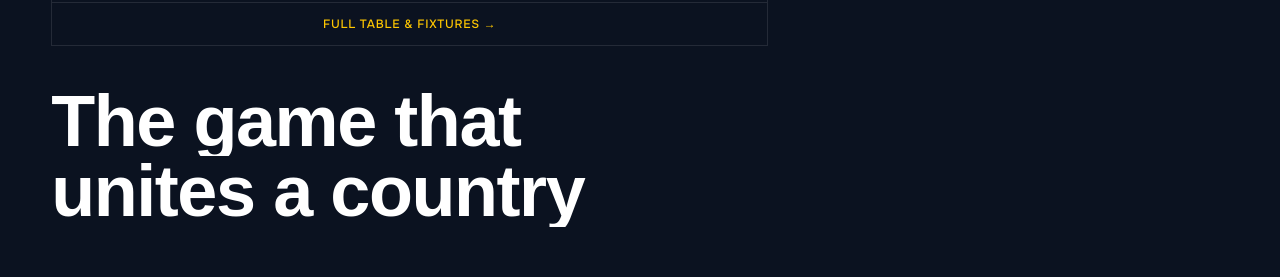
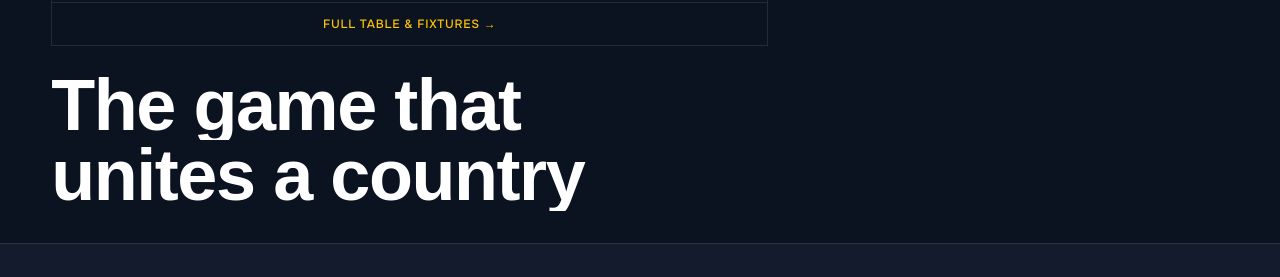
Before and after one commit to pankratovnazar2009-gif/upl-site, a Next.js app: page /en in a window 1280 px wide. Shown: the part 463-740 px from the top of the page. Built offline with nearby package versions, Linux system fonts and the light colour scheme; no server answers; a web font is replaced by a local one.

Commit message:
Fix perceived gap under hero: headline reveals on load, not on scroll; tighter padding

```diff
--- a/src/app/[locale]/page.tsx
+++ b/src/app/[locale]/page.tsx
@@ -41,7 +41,7 @@ export default async function HomePage() {
       {currentRound && <MatchTicker round={currentRound} />}
 
       {/* Hero */}
-      <section className="mx-auto max-w-[1440px] px-(--gutter) pt-6 pb-(--section-y-dense) sm:pt-8">
+      <section className="mx-auto max-w-[1440px] px-(--gutter) pt-6 pb-6 sm:pt-8 sm:pb-8">
         {(featuredNews?.length || topMatch) && (
           <Reveal className="grid grid-cols-1 gap-3 lg:grid-cols-[1.6fr_1fr]">
             {featuredNews && featuredNews.length > 0 && <NewsBox items={featuredNews} />}
@@ -57,8 +57,9 @@ export default async function HomePage() {
         )}
 
         <SplitHeading
+          eager
           text={t("heroTitle")}
-          className="font-display mt-10 text-[clamp(2.25rem,6vw,4.5rem)] font-bold leading-[0.98]"
+          className="font-display mt-6 text-[clamp(2.25rem,6vw,4.5rem)] font-bold leading-[0.98]"
         />
       </section>
 
--- a/src/components/motion/split-heading.tsx
+++ b/src/components/motion/split-heading.tsx
@@ -7,15 +7,21 @@ const EASE_OUT: [number, number, number, number] = [0.16, 1, 0.3, 1];
 /**
  * Splits text on \n into lines and reveals each one rising from behind a
  * mask — the signature move from the reference set, not a plain fade.
+ *
+ * `eager` animates on mount instead of on scroll-into-view — use it for
+ * above-the-fold headings, where waiting for 60% scroll visibility just
+ * reads as a blank gap since the heading is usually already on screen.
  */
 export function SplitHeading({
   text,
   className,
   as = "h1",
+  eager = false,
 }: {
   text: string;
   className?: string;
   as?: "h1" | "h2";
+  eager?: boolean;
 }) {
   const reduced = useReducedMotion();
   const lines = text.split("\n");
@@ -23,19 +29,24 @@ export function SplitHeading({
 
   return (
     <Tag className={className}>
-      {lines.map((line, i) => (
+      {lines.map((line, i) => {
+        const revealProps = reduced
+          ? {}
+          : eager
+            ? { initial: { y: "100%" }, animate: { y: 0 } }
+            : { initial: { y: "100%" }, whileInView: { y: 0 }, viewport: { once: true, amount: 0.6 } };
+        return (
           <span key={i} className="block overflow-hidden">
             <motion.span
               className="block"
-            initial={reduced ? undefined : { y: "100%" }}
-            whileInView={reduced ? undefined : { y: 0 }}
-            viewport={{ once: true, amount: 0.6 }}
+              {...revealProps}
               transition={{ duration: 0.9, ease: EASE_OUT, delay: i * 0.08 }}
             >
               {line}
             </motion.span>
           </span>
-      ))}
+        );
+      })}
     </Tag>
   );
 }
```
Lines whose indentation alone changed are shown as unchanged.
